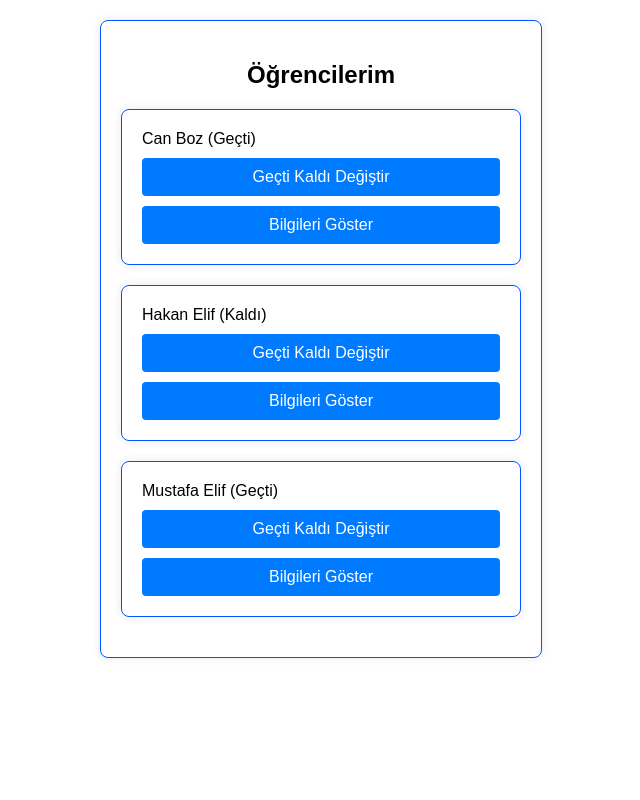
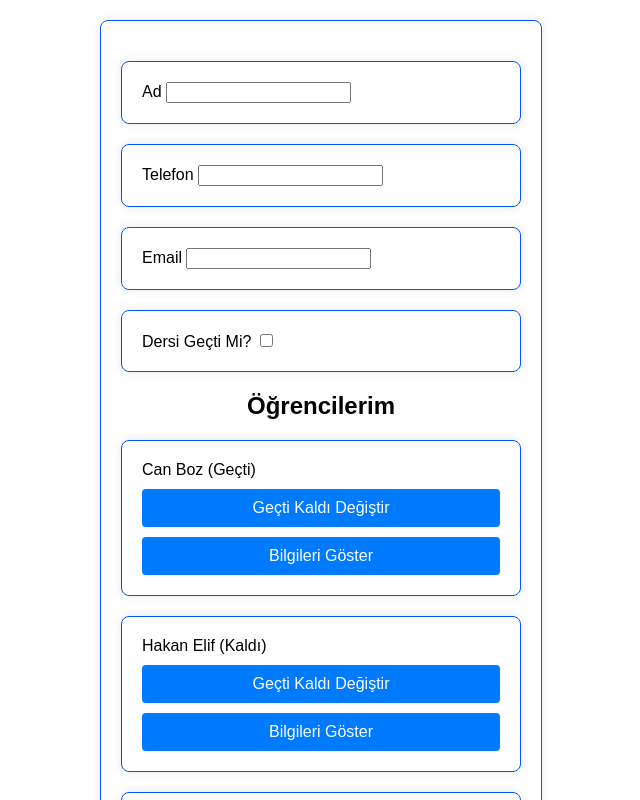
Before and after one commit to meryemcifci/VueTemelleri, a Vue app in the folder Egzersiz5/: page / in a window 1280 px wide. Shown: the top 800 px of the page, without its empty margins (319-959 px from the left). Built offline with nearby package versions, Linux system fonts and the light colour scheme.

Commit message:
Form Componentinin açılması ve html yazılması

```diff
--- a/Egzersiz5/src/App.vue
+++ b/Egzersiz5/src/App.vue
@@ -1,5 +1,6 @@
 <template>
   <div class="none">
+    <StudentForm/>
     <h2>Öğrencilerim</h2>
     <Student v-for="student in students" :key="student.id" :id="student.id" :name="student.name" :phone="student.phone" :email="student.email" :isPassed="student.isPassed"
     @toggleStudentIsPassed="toggleStudentStatus"/>
@@ -8,11 +9,11 @@
 
  <script>
  import Student from './components/Student.vue'
-
+  import StudentForm from './components/StudentForm.vue'
 
  export default {
    name: 'App',
-   components:{Student},
+   components:{Student,StudentForm},
 
    data(){
      return {
--- /dev/null
+++ b/Egzersiz5/src/components/StudentForm.vue
@@ -0,0 +1,102 @@
+<template>
+<form>
+    <div >
+        <label>Ad </label>
+        <input type="text">
+    </div>
+    <div >
+        <label>Telefon </label>
+        <input type="tel">
+    </div>
+    <div>
+        <label>Email </label>
+        <input type="email">
+    </div>
+    <div>
+        <label>Dersi Geçti Mi? </label>
+        <input type="checkbox">
+    </div>
+</form>
+</template>
+
+<script>
+   export default {
+     name: 'new-student',
+
+     data(){
+        return {
+
+
+        }
+    },
+     methods:{
+
+     }
+   }
+   </script>
+
+   <style>
+    div {
+    font-family: Arial, sans-serif;
+    max-width: 400px;
+    margin: 20px auto;
+    padding: 20px;
+    border: 1px solid #0055ff;
+    border-radius: 8px;
+    box-shadow: 0 0 10px rgba(0, 0, 0, 0.1);
+    }
+
+    button {
+    display: block;
+    width: 100%;
+    padding: 10px;
+    margin-top: 10px;
+    border: none;
+    border-radius: 4px;
+    background-color: #007bff;
+    color: white;
+    font-size: 16px;
+    cursor: pointer;
+    transition: background-color 0.3s ease;
+    }
+
+    button:hover {
+      background-color: #0056b3;
+    }
+
+    ul {
+      list-style-type: none;
+      padding: 0;
+      margin-top: 10px;
+    }
+
+    li {
+      margin-bottom: 10px;
+    }
+
+    li p {
+      font-weight: bold;
+      margin: 0;
+      color: #fc0707;
+    }
+
+    li::before {
+      content: "• ";
+      color: #007bff;
+      font-weight: bold;
+    }
+
+    @media (max-width: 600px) {
+      div {
+        padding: 15px;
+      }
+
+      button {
+        font-size: 14px;
+      }
+
+      li p {
+        font-size: 14px;
+      }
+    }
+   </style>
```
